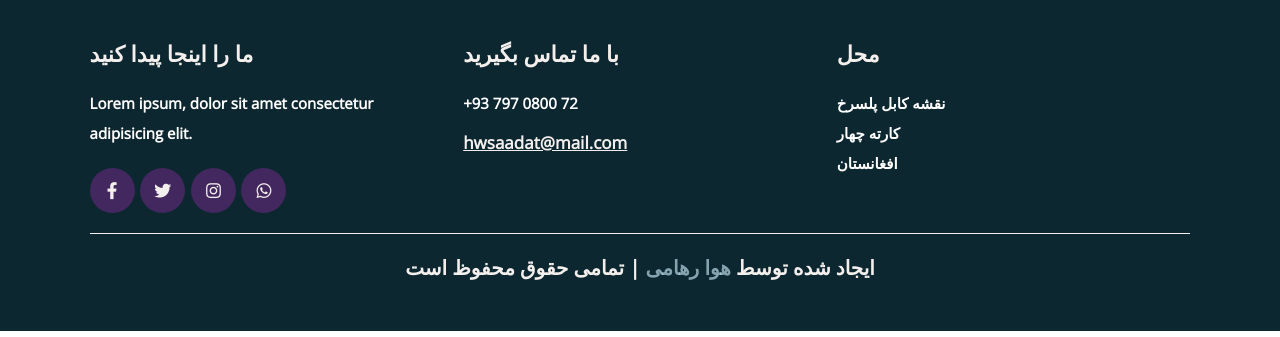
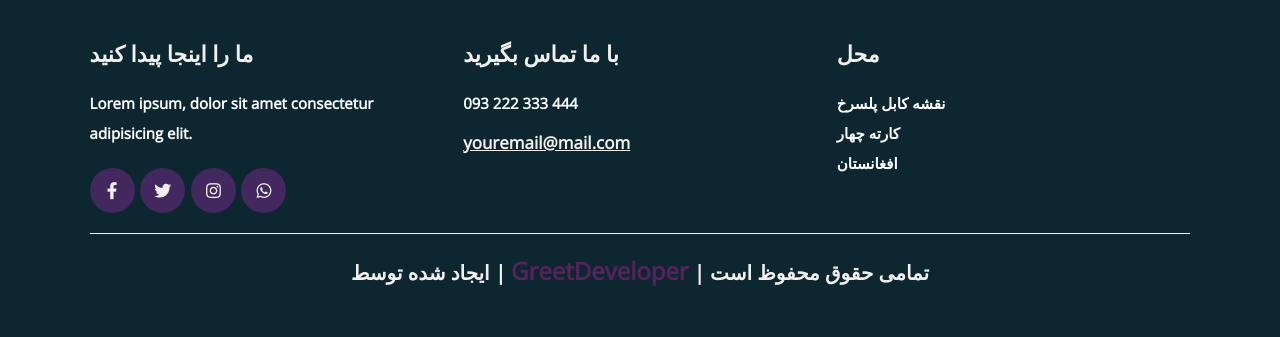
Before and after one commit to GreetDeveloper/hamta-salon, a plain HTML site: page index.html in a window 1280 px wide. Shown: the part 6061-6398 px from the top of the page. Drawn offline with nearby package versions, Linux system fonts and the light colour scheme.

Commit message:
code refactored

```diff
--- a/css/style.css
+++ b/css/style.css
@@ -592,7 +592,23 @@
  .footer .created span{
     color: #b3d3dfb9;
  }
-
+ .footer .created span a{
+    text-align: center;
+    margin-top: 2rem;
+    padding-top: 2rem;
+    font-size: 2.4rem;
+    text-transform: capitalize;
+    color: var(--light-bg);
+    border-top: 0.1rem solid var(--light-bg);
+ }
+ .footer .created span a{
+    color: #8a1f7898;
+ }
+ .footer .created span a:hover{
+    background-color: #0b334e;
+    padding: 0.5rem;
+    border-radius: 4px;
+ }
  /* Responsive on 991px Devices*/
 
  @media (max-width: 991px){
--- a/index.html
+++ b/index.html
@@ -267,14 +267,14 @@
                     <a href="https://facebook.com/username" class="fab fa-facebook-f" target="_blank"></a>
                     <a href="https://twitter.com/username" class="fab fa-twitter" target="_blank"></a>
                     <a href="https://instagram.com/hamta_beauty_salon9" class="fab fa-instagram" target="_blank"></a>
-                    <a href="https://api.whatsapp.com/send?phone=04917641104049" class="fab fa-whatsapp" target="_blank"></a>
+                    <a href="https://api.whatsapp.com/send?phone=093 222 333 444" class="fab fa-whatsapp" target="_blank"></a>
                 </div>
             </div>
 
             <div class="box">
                 <h3>با ما تماس بگیرید </h3>
-                <p> +93 797 0800 72</p>
-                <a href="#" class="link">hwsaadat@mail.com</a>
+                <p> 093 222 333 444</p>
+                <a href="#" class="link">youremail@mail.com</a>
             </div>
             <div class="box">
                 <h3>محل</h3>
@@ -282,7 +282,8 @@
                     کارته چهار<br> افغانستان</p>
             </div>
         </div>
-        <div class="created"> ایجاد شده توسط <span>هوا رهامی </span> | تمامی حقوق محفوظ است </div>
+        <div class="created"> ایجاد شده توسط |<span>
+             <a  href="https://a12-development.tk"> GreetDeveloper</a></span> | تمامی حقوق محفوظ است </div>
     </section>
 
     <!-- Js Code -->
```
